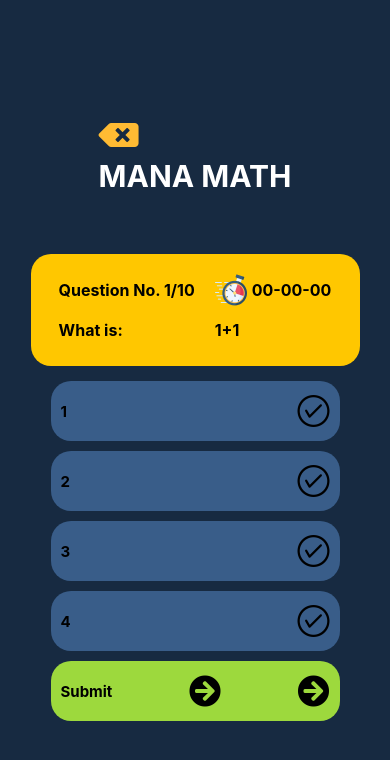
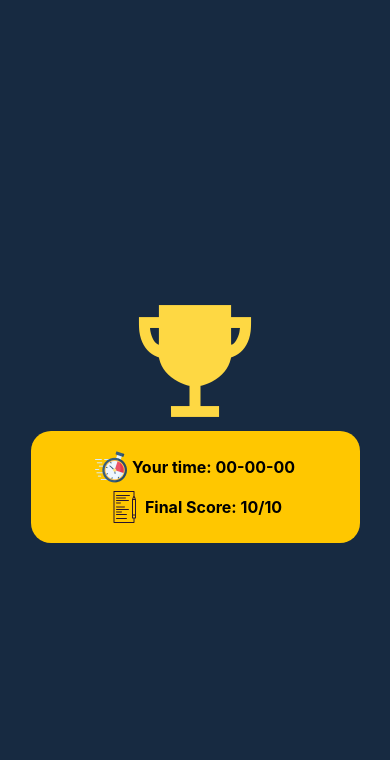
Before and after one commit to allanw01/level3_app, a React Native app in the folder manaMathQuizApp/: screen / in a window 390 px wide. Shown: the top 760 px of the page. Built offline with nearby package versions, Linux system fonts and the light colour scheme.

Commit message:
General Layout of Finish Screen (Trophy Image + Statistics Panel)

```diff
--- a/manaMathQuizApp/App.js
+++ b/manaMathQuizApp/App.js
@@ -4,7 +4,8 @@ import { useState } from 'react';
 
 import QuizScreen from './app/screens/QuizScreen';
 import HomeScreen from './app/screens/HomeScreen';
+import FinishScreen from './app/screens/FinishScreen';
 
 export default function App() {
-  return <QuizScreen/>;
+  return <FinishScreen/>;
 }
--- /dev/null
+++ b/manaMathQuizApp/app/screens/FinishScreen.js
@@ -0,0 +1,78 @@
+import React from 'react';
+import { StyleSheet, Text, View, TouchableOpacity, Image } from 'react-native';
+import { useState } from 'react';
+
+import { Ionicons } from '@expo/vector-icons';
+
+
+function FinishScreen(props) {
+
+  return (
+    <View style={styles.container}>
+
+    <Ionicons name="trophy-sharp" size={128} color="#FED843" />
+
+      <View style={styles.statisticsPanel}>
+
+          <View style={styles.statisticsPanelTimer}>
+            <Image style={{marginRight:5,paddingBottom:5}} source={require('../assets/clock.png')} />
+            <Text style={styles.statisticsPanelText}>Your time: 00-00-00</Text>
+          </View>
+
+          <View style={styles.statisticsPanelScore}>
+            <Image style={{marginRight:5,paddingBottom:5}} source={require('../assets/score.png')} />
+            <Text style={styles.statisticsPanelText}>Final Score: 10/10</Text>
+          </View>
+
+        </View>
+    </View>
+  );
+}
+
+const styles = StyleSheet.create({
+  container: {
+    flex: 1,
+    backgroundColor: '#172A41',
+    alignItems: 'center',
+    justifyContent: 'center',
+  },
+
+  statisticsPanel:{
+    flexDirection:'column',
+    justifyContent: 'center',
+    alignItems:'center',
+    width:329,
+    height:112,
+    backgroundColor:'#FFC700',
+    borderRadius:20,
+    marginBottom:10,
+  },
+
+  statisticsPanelScore:{
+    flexDirection:'row',
+    justifyContent:'center',
+    alignItems:'center',
+    // flexDirection:'column',
+    // justifyContent:'space-around',
+    // alignItems:'center',
+    // marginLeft:20,
+    // marginRight:20,
+
+  },
+  statisticsPanelTimer:{
+    flexDirection:'row',
+    justifyContent:'center',
+    alignItems:'center',
+  },
+
+  statisticsPanelText:{
+    color: 'black',
+    fontWeight:'bold',
+    fontSize:16,
+    paddingTop:10,
+    paddingBottom:10,
+  },
+
+});
+
+export default FinishScreen;
```
Also changed, not shown: manaMathQuizApp/app/assets/score.png (added).
